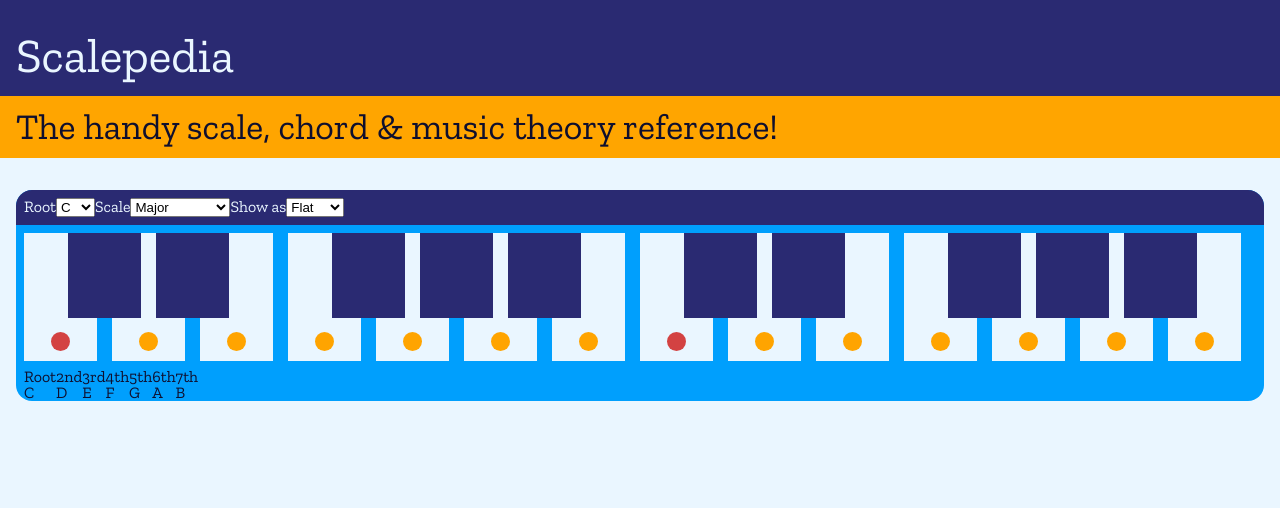
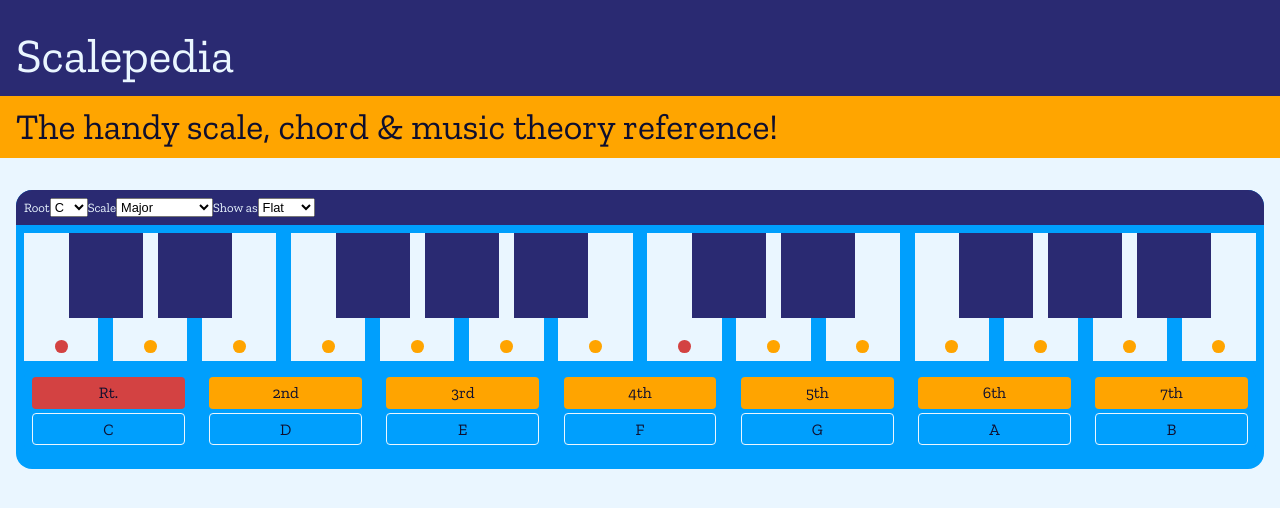
Before and after one commit to thomaswalsh92/scalepedia, a React (Create React App) app: page / in a window 1280 px wide. Shown: the top 508 px of the page. Built offline with nearby package versions, Linux system fonts and the light colour scheme.

Commit message:
completed correct CSS for NoteSection

```diff
--- a/src/App.css
+++ b/src/App.css
@@ -3,7 +3,7 @@
   background-color: #eaf6ff;
 }
 
-body p {
+body p, body div {
   font-family: Zilla Slab;
   font-size: 16px;
   color: #0f0f2e;
@@ -19,6 +19,9 @@
   font-family: Zilla Slab;
   font-size: 16px;
   color: #0f0f2e;
+  text-align: center;
+  border-radius: 0.5rem;
+  margin-bottom: 0.25rem;
 }
 
 .navBar {
@@ -66,6 +69,7 @@
   margin-top: 2rem;
   margin-left: 1rem;
   margin-right: 1rem;
+  padding-bottom: 0.5rem;
 }
 
 .widget p {
@@ -80,11 +84,19 @@
   padding: 0.5rem;
 }
 
+.controlBar select {
+  font-size: 0.8rem;
+}
+
+.controlBar label {
+  font-size: 0.8rem;
+}
+
 .keyboard {
   display: -ms-grid;
   display: grid;
-  -ms-grid-columns: (1fr)[84];
-      grid-template-columns: repeat(84, 1fr);
+  -ms-grid-columns: (1fr)[83];
+      grid-template-columns: repeat(83, 1fr);
   -ms-grid-rows: (1fr)[3];
       grid-template-rows: repeat(3, 1fr);
   -webkit-box-pack: justify;
@@ -93,7 +105,7 @@
   margin-left: 0.5rem;
   margin-right: 0.5rem;
   margin-top: 0.5rem;
-  height: 6rem;
+  height: 8rem;
 }
 
 .keyboardNoteWhite {
@@ -142,9 +154,9 @@
 }
 
 .keyboardNoteHighlight {
-  width: 60%;
+  width: 0.8rem;
   height: 0;
-  padding-bottom: 60%;
+  padding-bottom: 0.8rem;
   border-radius: 50%;
   margin: auto;
   margin-top: auto;
@@ -154,5 +166,64 @@
 
 .noteSection {
   margin: 0.5rem;
+  background-color: #009FFD;
+  border-radius: 0.5rem;
+}
+
+.noteSectionTable {
+  display: -ms-grid;
+  display: grid;
+  -ms-grid-rows: (1fr)[2];
+      grid-template-rows: repeat(2, 1fr);
+  row-gap: 0.3rem;
+  margin: 0.5rem;
+}
+
+.noteSectionTable p {
+  text-align: center;
+  color: #0f0f2e;
+  margin-top: 0.5rem;
+}
+
+.tableHeader {
+  margin-top: 0.5rem;
+  display: -ms-grid;
+  display: grid;
+  -ms-grid-columns: (1fr)[7];
+      grid-template-columns: repeat(7, 1fr);
+  -webkit-column-gap: 2%;
+          column-gap: 2%;
+}
+
+.tableHeader div {
+  border-radius: 0.25rem;
+  height: 2rem;
+  width: 100%;
+}
+
+.tableData {
+  display: -ms-grid;
+  display: grid;
+  -ms-grid-columns: (1fr)[7];
+      grid-template-columns: repeat(7, 1fr);
+  -webkit-column-gap: 2%;
+          column-gap: 2%;
+}
+
+.tableData div {
+  height: 2rem;
+  width: 100%;
+  border: 1px solid #eaf6ff;
+  border-radius: 0.25rem;
+  -webkit-box-sizing: border-box;
+          box-sizing: border-box;
+}
+
+.rootNote {
+  background-color: #D34242;
+}
+
+.scaleNote {
+  background-color: #FFA400;
 }
 /*# sourceMappingURL=App.css.map */
--- a/src/App.scss
+++ b/src/App.scss
@@ -12,7 +12,7 @@
   min-height: 100vh;
   background-color: $lightBlue;
 
-  p {
+  p, div {
     font-family: Zilla Slab;
     font-size:16px;
     color: $darkPurple;
@@ -28,6 +28,9 @@
     font-family: Zilla Slab;
     font-size:16px;
     color: $darkPurple;
+    text-align: center;
+    border-radius: 0.5rem;
+    margin-bottom: 0.25rem;
   }
 }
 
@@ -70,6 +73,7 @@
   margin-top: 2rem;
   margin-left: 1rem;
   margin-right: 1rem;
+  padding-bottom: 0.5rem;
   p {
     color: $lightBlue;
   }
@@ -81,12 +85,18 @@
   border-top-right-radius: 1rem;
   border-top-left-radius: 1rem;
   padding: 0.5rem;
+  select {
+    font-size: 0.8rem;
+  }
+  label {
+    font-size: 0.8rem;
+  }
 }
 
 .keyboard {
 
   display: grid;
-  grid-template-columns: repeat(84, 1fr) ;
+  grid-template-columns: repeat(83, 1fr) ;
   grid-template-rows: repeat(3, 1fr) ;
   justify-content: space-between;
   margin-left: 0.5rem;
@@ -125,17 +135,67 @@
 }
 
 .keyboardNoteHighlight {
-  width: 1.2rem;
+  width: 0.8rem;
   height: 0;
-  padding-bottom: 1.2rem;
+  padding-bottom: 0.8rem;
   border-radius: 50%;
   margin: auto;
   margin-top: auto;
-  margin-bottom: 0.6rem;
+  margin-bottom: 0.5rem;
   opacity: 100%;
 
 }
 
 .noteSection {
   margin: 0.5rem;
+  background-color: $midBlue;
+  border-radius: 0.5rem;
 }
+
+.noteSectionTable {
+  display: grid;
+  grid-template-rows: repeat(2, 1fr);
+  row-gap: 0.3rem;
+  margin: 0.5rem;
+
+
+  p {
+    text-align: center;
+    color: $darkPurple;
+    margin-top: 0.5rem;
+  }
+}
+
+.tableHeader {
+  margin-top: 0.5rem;
+  display: grid;
+  grid-template-columns: repeat(7, 1fr);
+  column-gap: 2%;
+  div {
+    border-radius: 0.25rem;
+    height: 2rem;
+    width: 100%;
+  }
+}
+
+.tableData {
+  display: grid;
+  grid-template-columns: repeat(7, 1fr);
+  column-gap: 2%;
+  div {
+    height: 2rem;
+    width: 100%;
+    border: 1px solid $lightBlue;
+    border-radius: 0.25rem;
+    box-sizing: border-box;
+  }
+
+}
+
+.rootNote {
+  background-color: $red;
+}
+
+.scaleNote {
+  background-color: $orange;
+}
--- a/src/Widget/NoteSection.js
+++ b/src/Widget/NoteSection.js
@@ -5,44 +5,40 @@
 
     return (
         <div className='noteSection'>
-            <table>
-                <thead>
-                    <tr>
-                        <th>
-                            Root
-                        </th>
-                        <th>
-                            2nd
-                        </th>
-                        <th>
-                            3rd
-                        </th>
-                        <th>
-                            4th
-                        </th>
-                        <th>
-                            5th
-                        </th>
-                        <th>
-                            6th
-                        </th>
-                        <th>
-                            7th
-                        </th>
-                    </tr>
-                </thead>
-                <tbody>
-                    <tr>
-                        <td>{noteNumberToLetter(props.noteNumbers[0], props.showAs)}</td>
-                        <td>{noteNumberToLetter(props.noteNumbers[1], props.showAs)}</td>
-                        <td>{noteNumberToLetter(props.noteNumbers[2], props.showAs)}</td>
-                        <td>{noteNumberToLetter(props.noteNumbers[3], props.showAs)}</td>
-                        <td>{noteNumberToLetter(props.noteNumbers[4], props.showAs)}</td>
-                        <td>{noteNumberToLetter(props.noteNumbers[5], props.showAs)}</td>
-                        <td>{noteNumberToLetter(props.noteNumbers[6], props.showAs)}</td>
-                    </tr>
-                </tbody>
-            </table>
+            <div className='noteSectionTable'>
+                <div className="tableHeader">
+                    <div className="rootNote">
+                        <p>Rt.</p>
+                    </div>
+                    <div className="scaleNote">
+                        <p>2nd</p>
+                    </div>
+                    <div className="scaleNote">
+                        <p>3rd</p>
+                    </div>
+                    <div className="scaleNote">
+                        <p>4th</p>
+                    </div>
+                    <div className="scaleNote">
+                        <p>5th</p>
+                    </div>
+                    <div className="scaleNote">
+                        <p>6th</p>
+                    </div>
+                    <div className="scaleNote">
+                        <p>7th</p>
+                    </div>
+                </div>
+                <div className="tableData">
+                    <div><p>{noteNumberToLetter(props.noteNumbers[0], props.showAs)}</p></div>
+                    <div><p>{noteNumberToLetter(props.noteNumbers[1], props.showAs)}</p></div>
+                    <div><p>{noteNumberToLetter(props.noteNumbers[2], props.showAs)}</p></div>
+                    <div><p>{noteNumberToLetter(props.noteNumbers[3], props.showAs)}</p></div>
+                    <div><p>{noteNumberToLetter(props.noteNumbers[4], props.showAs)}</p></div>
+                    <div><p>{noteNumberToLetter(props.noteNumbers[5], props.showAs)}</p></div>
+                    <div><p>{noteNumberToLetter(props.noteNumbers[6], props.showAs)}</p></div>
+                </div>
+            </div>
         </div>
       );
 };
```
Also changed, not shown: 1 other file (tests, documents, lock files or other folders).
